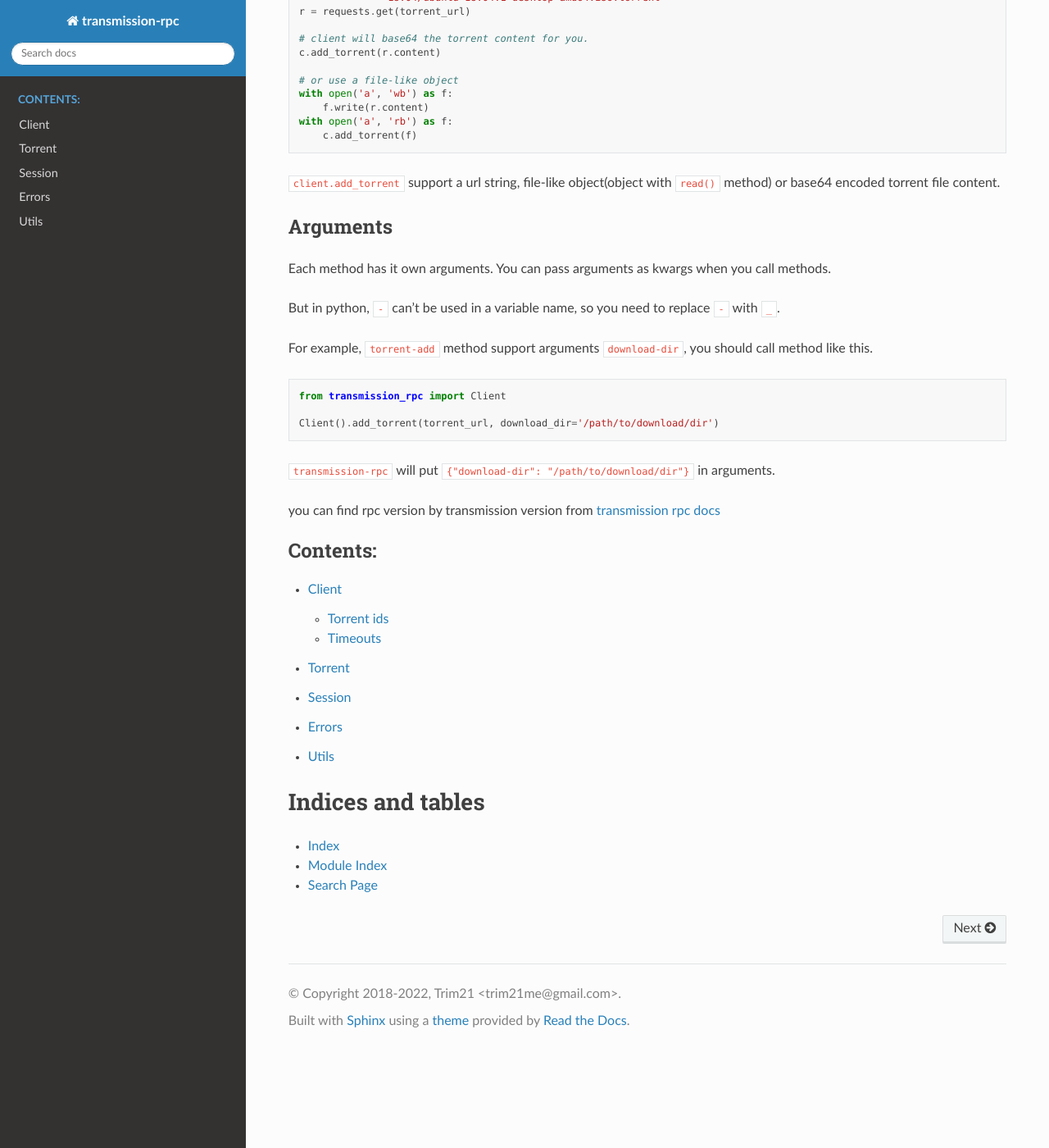
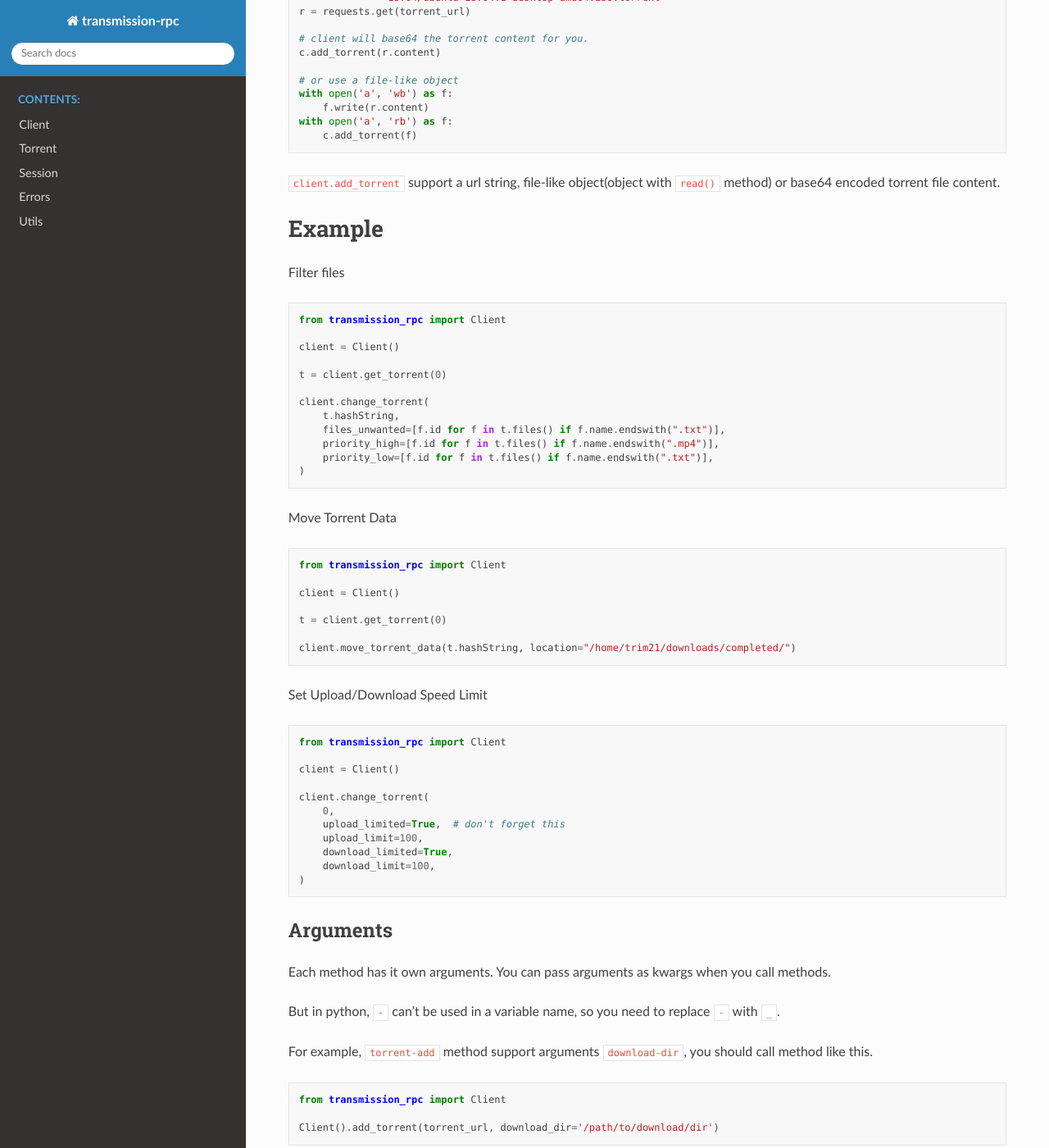
Before and after one commit to trim21/transmission-rpc, a Sphinx documentation site: the page built from docs/source/index.rst, in a window 1280 px wide and 1400 px high, scrolled down 709 px. Shown: the whole window at 82% size. Built offline with Sphinx 7.4.7 and the Read the Docs theme 2.0.0, drawn with Linux system fonts in a browser that asks for light colours.

Commit message:
docs: add example

```diff
--- /dev/null
+++ b/docs/source/examples/change_torrent_file.py
@@ -0,0 +1,12 @@
+from transmission_rpc import Client
+
+client = Client()
+
+t = client.get_torrent(0)
+
+client.change_torrent(
+    t.hashString,
+    files_unwanted=[f.id for f in t.files() if f.name.endswith(".txt")],
+    priority_high=[f.id for f in t.files() if f.name.endswith(".mp4")],
+    priority_low=[f.id for f in t.files() if f.name.endswith(".txt")],
+)
--- /dev/null
+++ b/docs/source/examples/move_torrent_data.py
@@ -0,0 +1,7 @@
+from transmission_rpc import Client
+
+client = Client()
+
+t = client.get_torrent(0)
+
+client.move_torrent_data(t.hashString, location="/home/trim21/downloads/completed/")
--- /dev/null
+++ b/docs/source/examples/set_download_upload_speed.py
@@ -0,0 +1,11 @@
+from transmission_rpc import Client
+
+client = Client()
+
+client.change_torrent(
+    0,
+    upload_limited=True,  # don't forget this
+    upload_limit=100,
+    download_limited=True,
+    download_limit=100,
+)
--- a/docs/source/index.rst
+++ b/docs/source/index.rst
@@ -56,6 +56,22 @@
 or base64 encoded torrent file content.
 
 
+
+Example
+=======
+
+Filter files
+
+.. literalinclude:: examples/change_torrent_file.py
+
+Move Torrent Data
+
+.. literalinclude:: examples/move_torrent_data.py
+
+Set Upload/Download Speed Limit
+
+.. literalinclude:: examples/set_download_upload_speed.py
+
 Arguments
 -------------------
 
```
Also changed, not shown: 1 other file.
